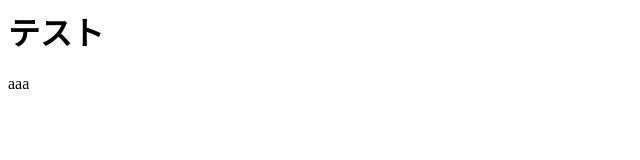
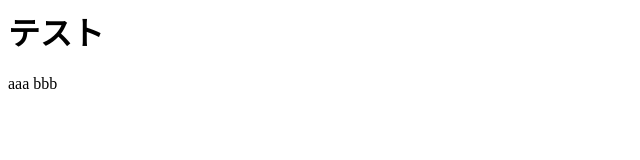
Before and after one commit to mthaichi/gittest, a plain HTML site: page index.html in a window 1280 px wide. Shown: the full height of the page, 0-640 px from the left. Drawn offline with Linux system fonts and the light colour scheme.

Commit message:
modified

```diff
--- a/index.html
+++ b/index.html
@@ -5,5 +5,6 @@
 <body>
 <h1>テスト</h1>
 aaa
+bbb
 </body>
 </html>
```
